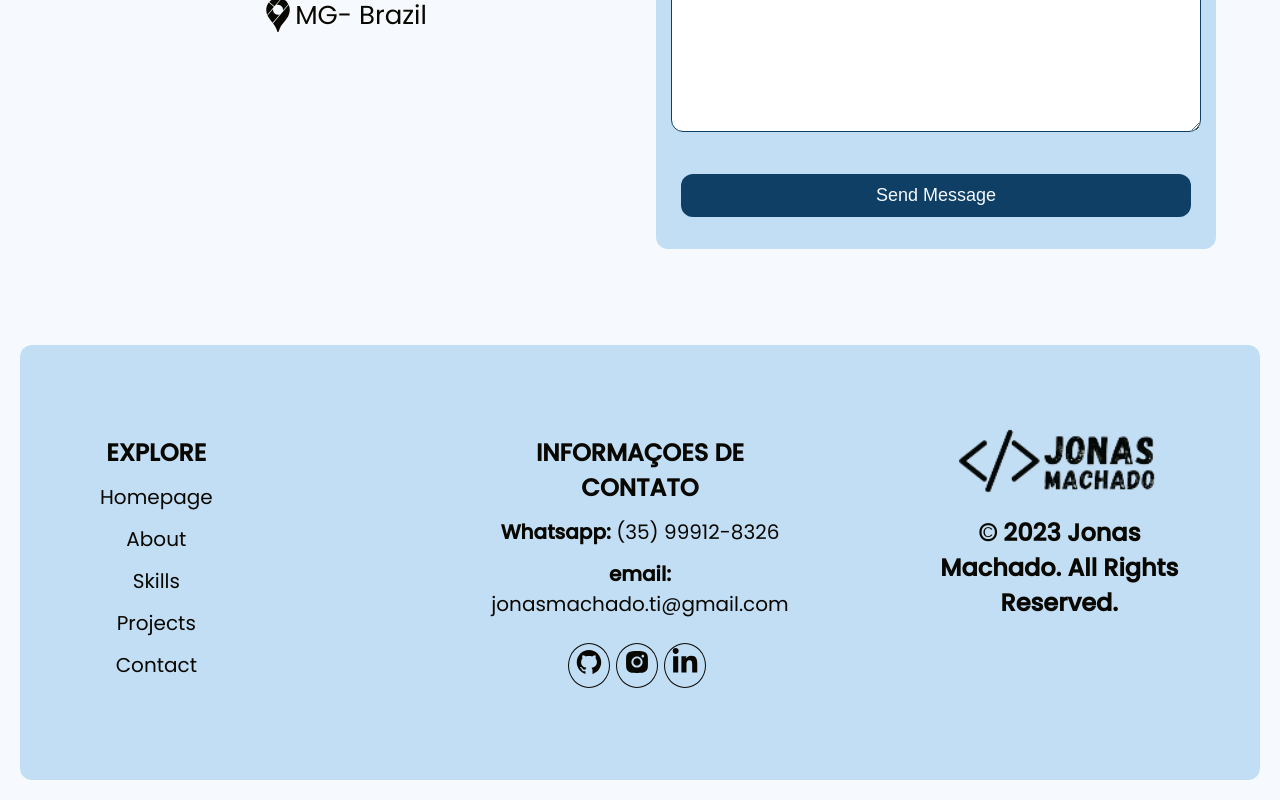
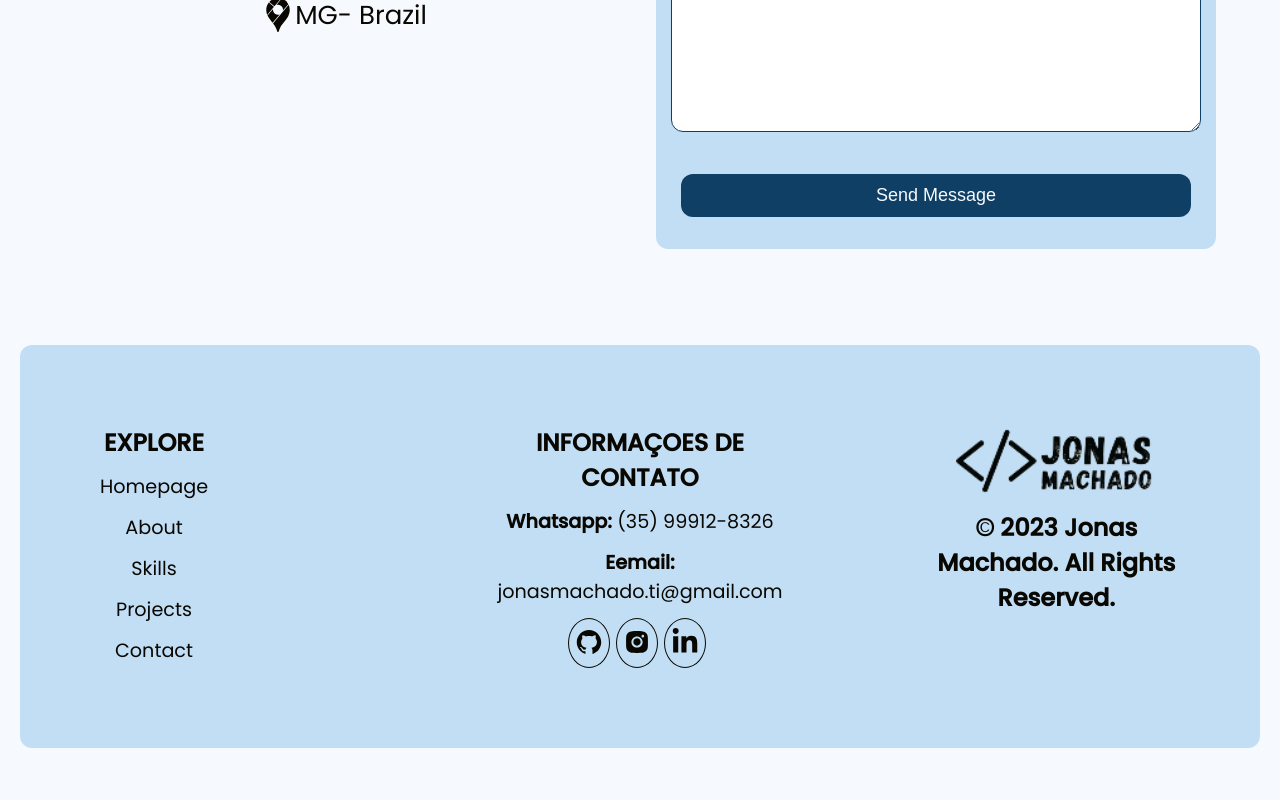
Before and after one commit to jonasmachados/portfolio, a React (Create React App) app: page / in a window 1280 px wide. Shown: the part 4637-5437 px from the top of the page. After the commit the page ends 5405 px from the top, so only its background shows below. Built offline with nearby package versions, Linux system fonts and the light colour scheme; no server answers; a web font is replaced by a local one.

Commit message:
:recycle: refactor: Improve Footer Styling
- add 'footer-content' class to each div in Footer component;
- create and style 'footer-content' class in footer.cs

```diff
--- a/src/components/Footer.js
+++ b/src/components/Footer.js
@@ -1,56 +1,65 @@
 import logo from "../assets/img/logo.png";
 import "../styles/footer.css";
-import { FaLinkedinIn } from 'react-icons/fa';
-import { AiFillInstagram, AiFillGithub } from 'react-icons/ai';
+import { FaLinkedinIn } from "react-icons/fa";
+import { AiFillInstagram, AiFillGithub } from "react-icons/ai";
 
 const Footer = () => {
   return (
     <div className="footer-container">
+      <div className="footer-content">
+        <h2>EXPLORE</h2>
 
-      <div>
-        <h2>EXPLORE</h2>
-        <p>
-          <a href="/#">Homepage</a>
-        </p>
-        <p>
-          <a href="/#about">About</a>
-        </p>
-        <p>
-          <a href="/#skills">Skills</a>
-        </p>
-        <p>
-          <a href="/#project">Projects</a>
-        </p>
-        <p>
-          <a href="/contact">Contact</a>
-        </p>
+        <a href="/#">Homepage</a>
+
+        <a href="/#about">About</a>
+
+        <a href="/#skills">Skills</a>
+
+        <a href="/#project">Projects</a>
+
+        <a href="/contact">Contact</a>
       </div>
 
-      <div>
+      <div className="footer-content">
         <h2>INFORMAÇOES DE CONTATO</h2>
-        <p> <b> Whatsapp:</b> (35) 99912-8326</p>
-        <p> <b> email: </b>jonasmachado.ti@gmail.com</p>
+
+        <p>
+          {" "}
+          <b> Whatsapp:</b> (35) 99912-8326
+        </p>
+
+        <p>
+          {" "}
+          <b>Eemail: </b>jonasmachado.ti@gmail.com
+        </p>
+
         <div className="footer-social-icon">
           <a href="https://github.com/jonasmachados">
-            <i><AiFillGithub /></i>
+            <i>
+              <AiFillGithub />
+            </i>
           </a>
+
           <a href="https://www.instagram.com/jonasmachado01/">
-            <i> <AiFillInstagram /></i>
+            <i>
+              {" "}
+              <AiFillInstagram />
+            </i>
           </a>
+
           <a href="https://www.linkedin.com/in/jonas-machados/">
-            <i><FaLinkedinIn /></i>
+            <i>
+              <FaLinkedinIn />
+            </i>
           </a>
         </div>
       </div>
 
-      <div>
-        <img
-          src={logo}
-          alt="Logo"
-          className="footer-logo" />
+      <div className="footer-content">
+        <img src={logo} alt="Logo" className="footer-logo" />
+
         <h2>&copy; 2023 Jonas Machado. All rights reserved.</h2>
       </div>
-
     </div>
   );
 };
--- a/src/styles/footer.css
+++ b/src/styles/footer.css
@@ -4,35 +4,21 @@
   display: grid;
   gap: 80px;
   background-color: var(--primary-color);
-  justify-items: center;
-  text-align: center;
-  font-family: "Poppins", sans-serif;
   margin: 20px;
   padding: 5px;
   border-radius: 12px;
 }
 
-.footer-container h2 {
-  font-size: 22px;
-  margin-top: 10px;
-  color: var(--text-color);
+.footer-container p {
+  font-size: 1em;
 }
 
-.footer-container p,
-.footer-container a {
-  font-size: 16px;
-  margin: 12px 0px;
-  color: var(--text-color);
-}
-.footer-container a {
-  list-style: none;
-  text-decoration: none;
-  color: var(--text-color);
-}
-
-.footer-container a:hover {
-  color: var(--text-color);
-  opacity: 0.7;
+.footer-content {
+  display: flex;
+  flex-direction: column;
+  align-items: center;
+  text-align: center;
+  gap: 12px;
 }
 
 .footer-social-icon a {
@@ -46,7 +32,7 @@
   margin-right: 6px;
   border: 1px solid var(--text-color);
   transition: 0.3s, color 0.3s;
-  padding-top: 3px;
+  padding-top: 8px;
 }
 
 .footer-social-icon a i {
@@ -71,15 +57,6 @@
   .footer-container {
     padding: 50px;
   }
-
-  .footer-container h2 {
-    font-size: 24px;
-  }
-
-  .footer-container p,
-  .footer-container a {
-    font-size: 20px;
-  }
 }
 
 @media (min-width: 992px) {
@@ -89,4 +66,8 @@
     padding: 80px;
     justify-items: left;
   }
+
+  .footer-container p {
+    font-size: 1.2em;
+  }
 }
```
